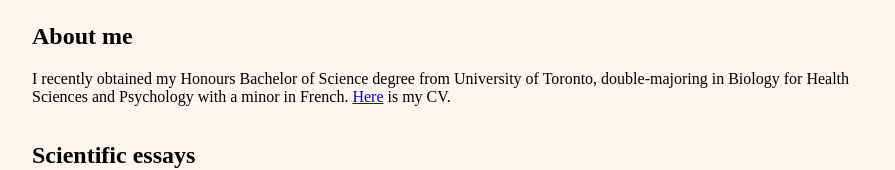
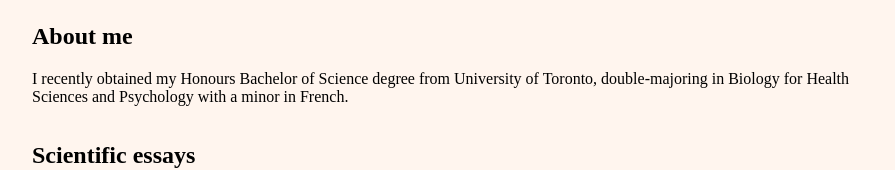
Before and after one commit to madina-karimova/madina-karimova.github.io, a plain HTML site: page index.html in a window 1280 px wide. Shown: the part 341-511 px from the top of the page, without its empty margins (191-1086 px from the left). Drawn offline with Linux system fonts and the light colour scheme.

Commit message:
Update index.html

```diff
--- a/index.html
+++ b/index.html
@@ -22,7 +22,7 @@
     <div id="about-me">
         <h2>About me</h2>
         <p>
-            I recently obtained my Honours Bachelor of Science degree from University of Toronto, double-majoring in Biology for Health Sciences and Psychology with a minor in French. <a href="./assets/CV-Madina_Karimova.pdf">Here</a> is my CV.
+            I recently obtained my Honours Bachelor of Science degree from University of Toronto, double-majoring in Biology for Health Sciences and Psychology with a minor in French.
         </p>
     </div>
 
```
